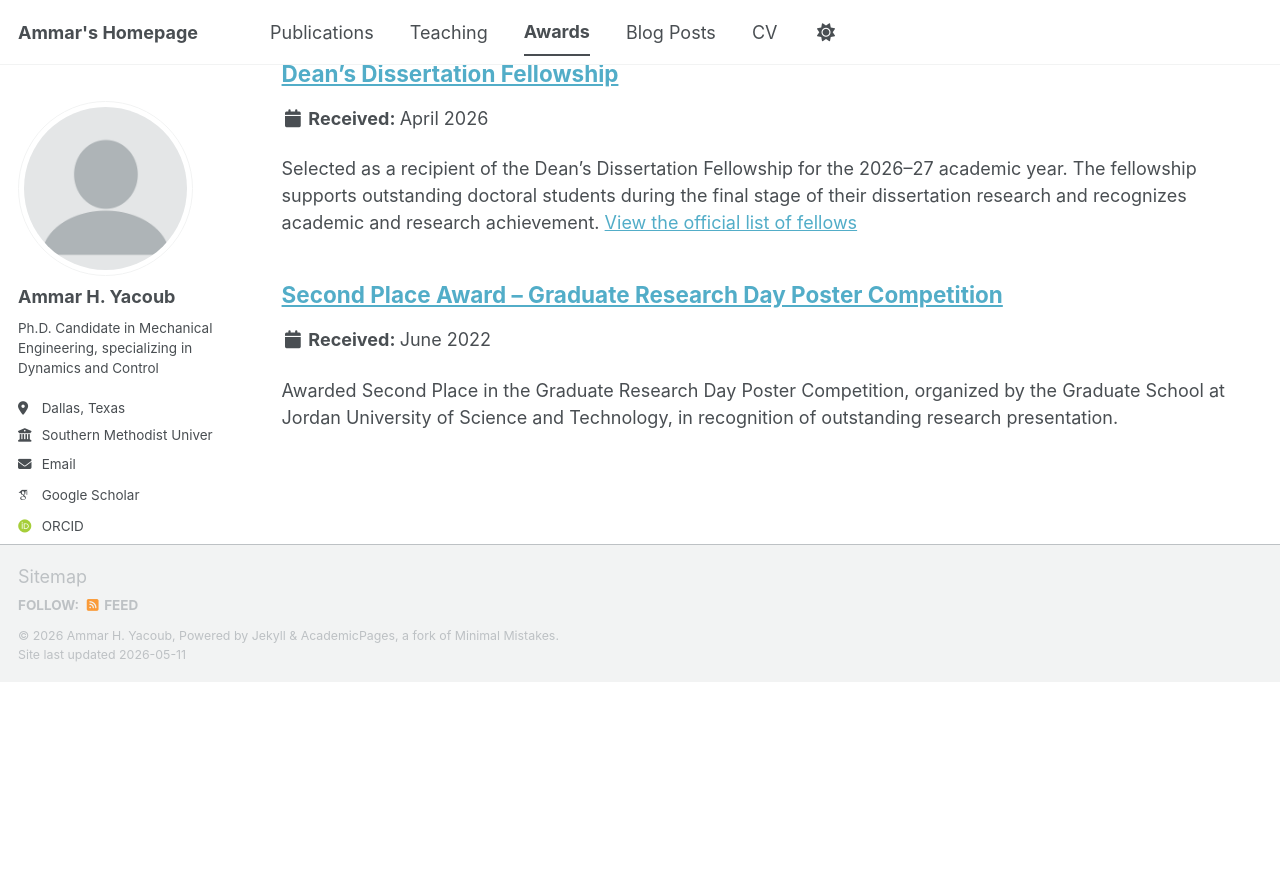
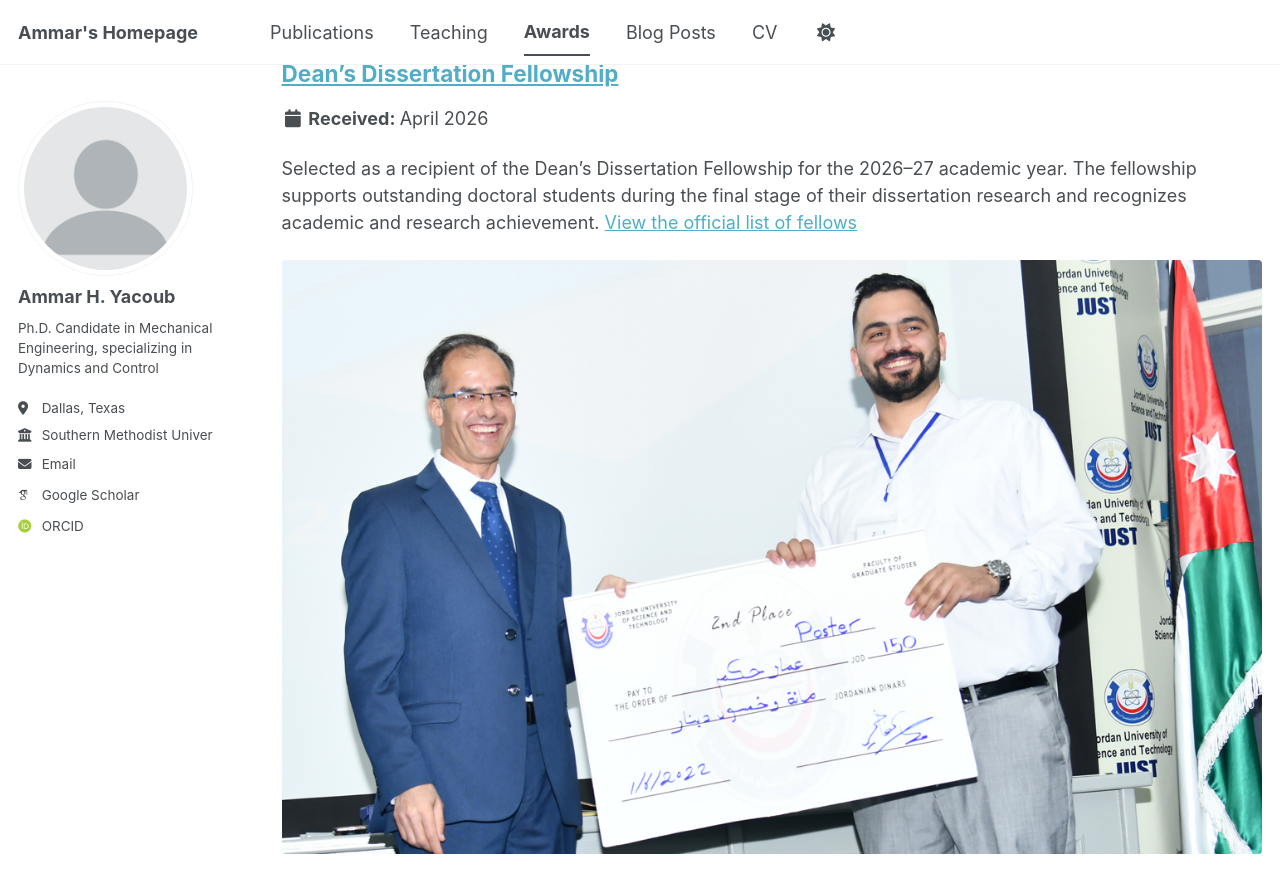
Before and after one commit to AmmarYacoub/AmmarYacoub.github.io, a Jekyll site: the page built from _pages/awards.html, in a window 1280 px wide and 900 px high, scrolled down 557 px. Shown: the top 893 px of the window. Built offline with Jekyll 4.4.1, drawn with Linux system fonts in a browser that asks for light colours; some web fonts are replaced; a script bundle is joined from its source files by our own code; library files that are not in the unit come from our copies; before the commit the page ends 1239 px from its top, so only the background shows below that.

Commit message:
Update archive-single-award.html

```diff
--- a/_includes/archive-single-award.html
+++ b/_includes/archive-single-award.html
@@ -14,70 +14,94 @@
 
 <div class="{{ include.type | default: "list" }}__item">
   <article class="archive__item" itemscope itemtype="http://schema.org/CreativeWork">
-    {% if include.type == "grid" and teaser %}
+
+    <!-- IMAGE (clean + unified system) -->
+    {% if post.image %}
       <div class="archive__item-teaser">
-        <img src=
-          {% if teaser contains "://" %}
-            "{{ teaser }}"
-          {% else %}
-            "{{ teaser | prepend: "/images/" | prepend: base_path }}"
-          {% endif %}
-          alt="">
+        <img src="{{ post.image | relative_url }}" alt="{{ title }}">
       </div>
     {% endif %}
 
+    <!-- TITLE -->
     <h2 class="archive__item-title" itemprop="headline">
       {% if post.link %}
-        <a href="{{ post.link }}">{{ title }}</a> <a href="{{ base_path }}{{ post.url }}" rel="permalink"><i class="fa fa-link" aria-hidden="true" title="permalink"></i><span class="sr-only">Permalink</span></a>
+        <a href="{{ post.link }}">{{ title }}</a>
+        <a href="{{ base_path }}{{ post.url }}" rel="permalink">
+          <i class="fa fa-link" aria-hidden="true" title="permalink"></i>
+          <span class="sr-only">Permalink</span>
+        </a>
       {% else %}
         <a href="{{ base_path }}{{ post.url }}" rel="permalink">{{ title }}</a>
       {% endif %}
     </h2>
 
+    <!-- READ TIME -->
     {% if post.read_time %}
-      <p class="page__meta"><i class="fa fa-clock" aria-hidden="true"></i> {% include read-time.html %}</p>
+      <p class="page__meta">
+        <i class="fa fa-clock" aria-hidden="true"></i>
+        {% include read-time.html %}
+      </p>
     {% endif %}
 
+    <!-- META (Teaching / Publications / Awards etc.) -->
     {% if post.collection == 'teaching' %}
-          <p> {{ post.type }}, <i>{{ post.venue }}</i>, {{ post.date | date: "%B %Y"  }} </p>
+      <p>{{ post.type }}, <i>{{ post.venue }}</i>, {{ post.date | date: "%B %Y" }}</p>
+
     {% elsif post.collection == 'publications' %}
-          <p>Received in <i>{{ post.venue }}</i>, {{ post.date | date: "%B %Y" }} </p>
+      <p>Received in <i>{{ post.venue }}</i>, {{ post.date | date: "%B %Y" }}</p>
+
     {% elsif post.date %}
-         <p class="page__date"><strong><i class="fa fa-fw fa-calendar" aria-hidden="true"></i> Received: </strong> <time datetime="{{ post.date | date: "%B %Y" }}">{{ post.date | date: "%B %Y" }}</time></p>
+      <p class="page__date">
+        <strong>
+          <i class="fa fa-fw fa-calendar" aria-hidden="true"></i>
+          Received:
+        </strong>
+        <time datetime="{{ post.date | date: "%Y-%m-%d" }}">
+          {{ post.date | date: "%B %Y" }}
+        </time>
+      </p>
     {% endif %}
 
+    <!-- EXCERPT -->
     {% if post.excerpt and site.read_more != 'enabled' %}
-    <p class="archive__item-excerpt" itemprop="description">{{ post.excerpt | markdownify }}</p>
+      <p class="archive__item-excerpt" itemprop="description">
+        {{ post.excerpt | markdownify }}
+      </p>
+
     {% elsif post.excerpt and site.read_more == 'enabled' %}
-    <p class="archive__item-excerpt" itemprop="description"><p>{{ post.excerpt | markdownify | remove: '<p>' | remove: '</p>' }}<strong><a href="{{ base_path }}{{ post.url }}" rel="permalink"> Read more</a></strong></p></p>
+      <p class="archive__item-excerpt" itemprop="description">
+        {{ post.excerpt | markdownify | remove: '<p>' | remove: '</p>' }}
+        <strong>
+          <a href="{{ base_path }}{{ post.url }}" rel="permalink"> Read more</a>
+        </strong>
+      </p>
     {% endif %}
 
+    <!-- PUBLICATION LINKS -->
     {% if post.citation and post.paperurl and post.slidesurl and post.bibtexurl %}
-      <p>Recommended citation: {{ post.citation }}<br /><a href="{{ post.paperurl }}">Download Paper</a> | <a href="{{ post.slidesurl }}">Download Slides</a> | <a href="{{ post.bibtexurl }}">Download Bibtex</a></p>
+      <p>
+        Recommended citation: {{ post.citation }}<br />
+        <a href="{{ post.paperurl }}">Download Paper</a> |
+        <a href="{{ post.slidesurl }}">Download Slides</a> |
+        <a href="{{ post.bibtexurl }}">Download Bibtex</a>
+      </p>
+
     {% elsif post.citation and post.paperurl and post.slidesurl %}
-      <p>Recommended citation: {{ post.citation }}<br /><a href="{{ post.paperurl }}">Download Paper</a> | <a href="{{ post.slidesurl }}">Download Slides</a></p>
-    {% elsif post.citation and post.paperurl and post.bibtexurl %}
-      <p>Recommended citation: {{ post.citation }}<br /><a href="{{ post.paperurl }}">Download Paper</a> | <a href="{{ post.bibtexurl }}">Download Bibtex</a></p>
+      <p>
+        Recommended citation: {{ post.citation }}<br />
+        <a href="{{ post.paperurl }}">Download Paper</a> |
+        <a href="{{ post.slidesurl }}">Download Slides</a>
+      </p>
+
     {% elsif post.citation and post.paperurl %}
-      <p>Recommended citation: {{ post.citation }}<br /><a href="{{ post.paperurl }}">Download Paper</a></p>
-    {% elsif post.citation and post.slidesurl and post.bibtexurl %}
-      <p>Recommended citation: {{ post.citation }}<br /><a href="{{ post.slidesurl }}">Download Slides</a> | <a href="{{ post.bibtexurl}}">Download Bibtex</a></p>
-    {% elsif post.citation and post.slidesurl %}
-      <p>Recommended citation: {{ post.citation }}<br /><a href="{{ post.slidesurl }}">Download Slides</a></p>
-    {% elsif post.citation and post.bibtexurl %}
-      <p>Recommended citation: {{ post.citation }}<br /><a href="{{ post.bibtexurl }}">Download Bibtex</a></p>
-    {% elsif post.citation %}
-      <p>Recommended citation: {{ post.citation }}</p>
-    {% elsif post.paperurl and post.bibtexurl %}
-      <p><a href="{{ post.paperurl }}">Download Paper</a> | <a href="{{ post.bibtexurl }}">Download Bibtex</a></p>
+      <p>
+        Recommended citation: {{ post.citation }}<br />
+        <a href="{{ post.paperurl }}">Download Paper</a>
+      </p>
+
     {% elsif post.paperurl %}
       <p><a href="{{ post.paperurl }}">Download Paper</a></p>
-    {% elsif post.slidesurl and post.bibtexurl %}
-      <p><a href="{{ post.slidesurl }}">Download Slides</a> | <a href="{{ post.bibtexurl }}">Download Bibtex</a></p>
-    {% elsif post.slidesurl %}
-      <p><a href="{{ post.slidesurl }}">Download Slides</a></p>
-    {% elsif post.bibtexurl %}
-      <p><a href="{{ post.bibtexurl }}">Download Bibtex</a></p>
+
     {% endif %}
 
   </article>
```
Lines whose indentation alone changed are shown as unchanged.
